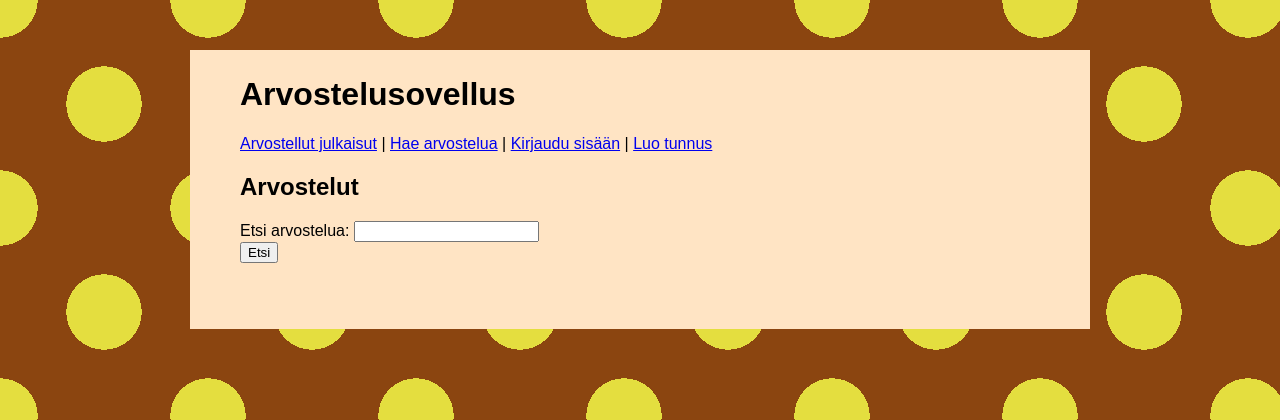
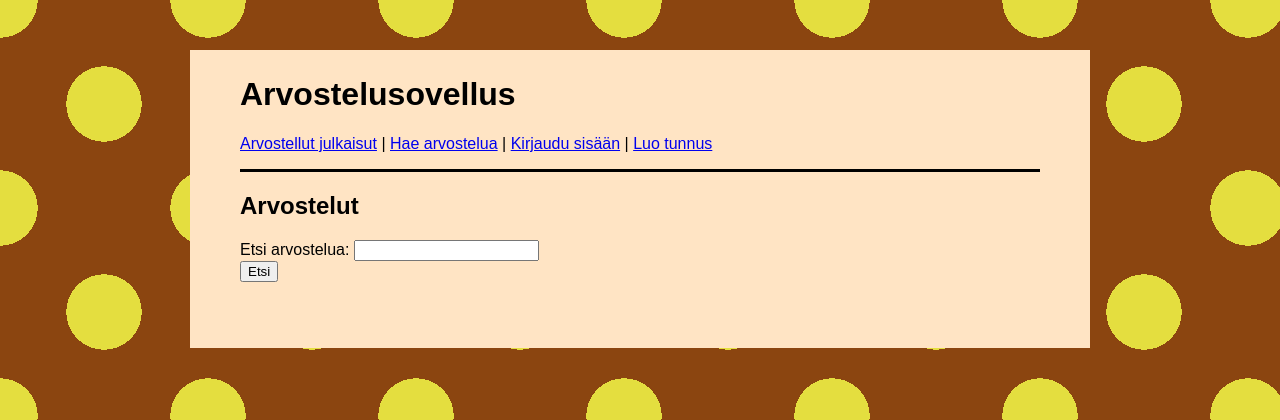
Before and after one commit to VilhoHeikkinen/tikawe_sovellus, a Flask app: page / in a window 1280 px wide. Shown: the top 420 px of the page. Run offline with Flask 3, Linux system fonts and the light colour scheme; data that the repository does not hold is empty.

Commit message:
Refine layout

```diff
--- a/static/main.css
+++ b/static/main.css
@@ -15,6 +15,10 @@ html {
   background-color: rgb(139, 69, 16);
 }
 
+.layout {
+  border-bottom: 3px solid black;
+}
+
 .review_desc {
   border-bottom: 2px dashed black;
   margin: 1em;
--- a/templates/layout.html
+++ b/templates/layout.html
@@ -7,12 +7,8 @@
 </head>
 
 <body>
+  <div class="layout">
     <h1>Arvostelusovellus</h1>
-  {% if session.username %}
-    <p>
-      Olet kirjautunut nimellä {{ session.username }}
-    </p>
-  {% endif %}
     <p>
       <a href="/view_releases">Arvostellut julkaisut</a> |
       <a href="/search">Hae arvostelua</a> |
@@ -23,12 +19,16 @@
         <a href="/login">Kirjaudu sisään</a> |
         <a href="/register">Luo tunnus</a>
       {% endif %}
-  </p>
       {% if request.path != "/" %}
-    <p>
-      <a href="/">Takaisin etusivulle</a>
+        | <a href="/">Takaisin etusivulle</a>
     </p>
     {% endif %}
+    {% if session.username %}
+      <p>
+        Olet kirjautunut nimellä {{ session.username }}
+      </p>
+    {% endif %}
+  </div>
   {% block body %}{% endblock %}
 </body>
 </html>
```
Lines whose indentation alone changed are shown as unchanged.
